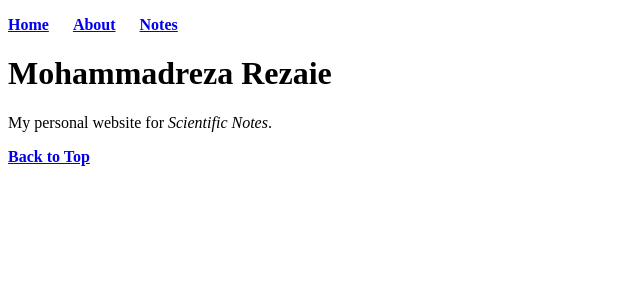
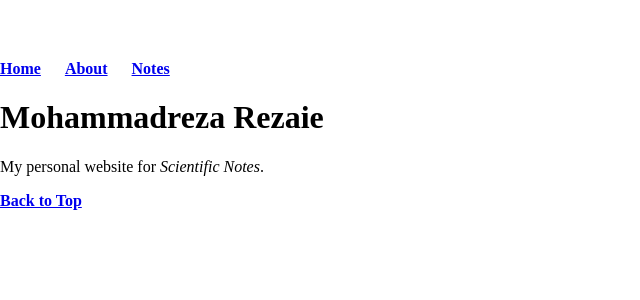
Before and after one commit to mrrezaie/mrrezaie.github.io, a Jekyll site: the page built from index.html, in a window 1280 px wide. Shown: the top 300 px of the page, without its empty margins (0-640 px from the left). Built offline with Jekyll 4.4.1, drawn with Linux system fonts in a browser that asks for light colours.

Commit message:
Update main.css

```diff
--- a/css/main.css
+++ b/css/main.css
@@ -1,5 +1,5 @@
 body {
-    width: 90%;
+    margin: 60px auto;
 }
 
 nav ul, footer ul {
```
